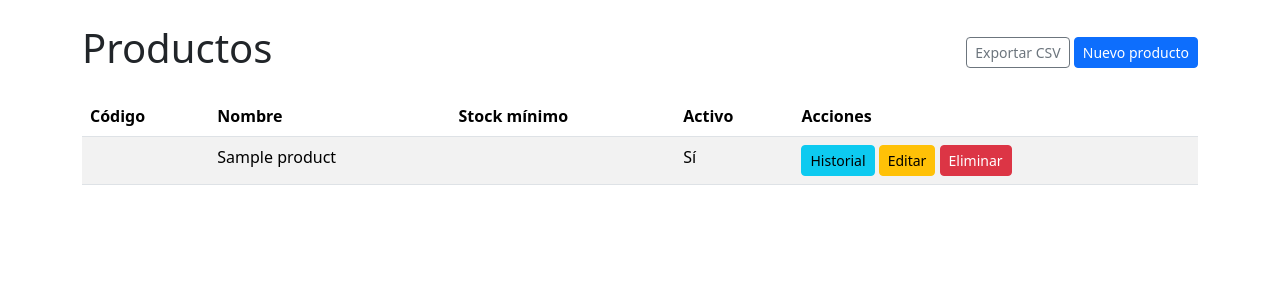
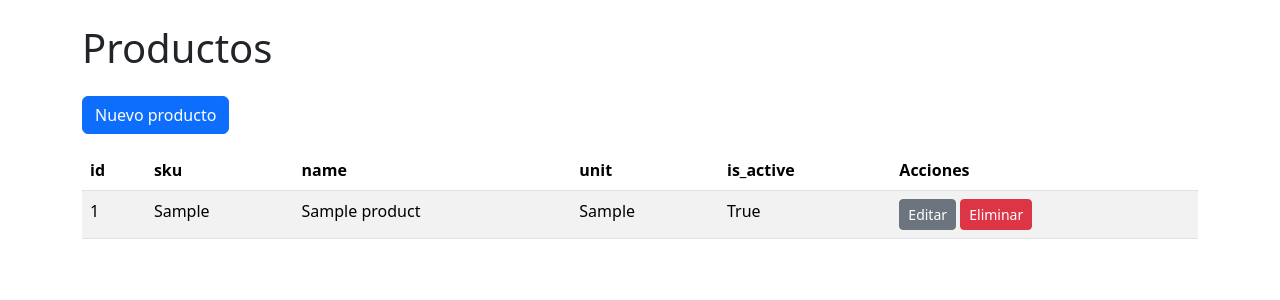
Before and after one commit to PARAG0B/servidores, a Django app: page /products/ in a window 1280 px wide. Shown: the part 56-356 px from the top of the page. Run offline with Django 5.2, Linux system fonts and the light colour scheme; a user stored in the database is signed in; tables that the repository leaves empty hold one stand-in row (values such as "Sample post").

Commit message:
fix: generic product and movement views/templates and CSV export

```diff
--- a/inventory/templates/inventory/product_confirm_delete.html
+++ b/inventory/templates/inventory/product_confirm_delete.html
@@ -5,7 +5,7 @@
 {% block content %}
 <h1 class="mb-4">Eliminar producto</h1>
 
-<p>¿Seguro que deseas eliminar el producto <strong>{{ product.name }}</strong>?</p>
+<p>¿Seguro que deseas eliminar el producto <strong>{{ product }}</strong>?</p>
 
 <form method="post">
   {% csrf_token %}
--- a/inventory/templates/inventory/product_form.html
+++ b/inventory/templates/inventory/product_form.html
@@ -1,12 +1,14 @@
 {% extends "inventory/base.html" %}
 
+{% block title %}{{ title }}{% endblock %}
+
 {% block content %}
-<h1>{{ title }}</h1>
+<h1 class="mb-4">{{ title }}</h1>
 
 <form method="post">
   {% csrf_token %}
   {{ form.as_p }}
-  <button type="submit" class="btn btn-success">Guardar</button>
+  <button type="submit" class="btn btn-primary">Guardar</button>
   <a href="{% url 'product_list' %}" class="btn btn-secondary">Cancelar</a>
 </form>
 {% endblock %}
--- a/inventory/templates/inventory/product_list.html
+++ b/inventory/templates/inventory/product_list.html
@@ -1,45 +1,34 @@
 {% extends "inventory/base.html" %}
 
+{% block title %}Productos{% endblock %}
+
 {% block content %}
-<div class="d-flex justify-content-between align-items-center mb-3">
-  <h1>Productos</h1>
-  <div>
-    <a href="{% url 'export_products_csv' %}" class="btn btn-outline-secondary btn-sm">
-      Exportar CSV
-    </a>
-    <a href="{% url 'product_create' %}" class="btn btn-primary btn-sm">
-      Nuevo producto
-    </a>
-  </div>
-</div>
+<h1 class="mb-4">Productos</h1>
+
+<a href="{% url 'product_create' %}" class="btn btn-primary mb-3">Nuevo producto</a>
 
 <table class="table table-striped">
   <thead>
     <tr>
-      <th>Código</th>
-      <th>Nombre</th>
-      <th>Stock mínimo</th>
-      <th>Activo</th>
+      {% for field in field_names %}
+        <th>{{ field }}</th>
+      {% endfor %}
       <th>Acciones</th>
     </tr>
   </thead>
   <tbody>
-    {% for p in products %}
+    {% for row in rows %}
       <tr>
-        <td>{{ p.code }}</td>
-        <td>{{ p.name }}</td>
-        <td>{{ p.min_stock }}</td>
-        <td>{{ p.is_active|yesno:"Sí,No" }}</td>
+        {% for value in row %}
+          <td>{{ value }}</td>
+        {% endfor %}
         <td>
-          <a href="{% url 'product_history' p.pk %}" class="btn btn-sm btn-info">Historial</a>
-          <a href="{% url 'product_update' p.pk %}" class="btn btn-sm btn-warning">Editar</a>
-          <a href="{% url 'product_delete' p.pk %}" class="btn btn-sm btn-danger">Eliminar</a>
+          <a href="{% url 'product_update' row.0 %}" class="btn btn-sm btn-secondary">Editar</a>
+          <a href="{% url 'product_delete' row.0 %}" class="btn btn-sm btn-danger">Eliminar</a>
         </td>
       </tr>
     {% empty %}
-      <tr>
-        <td colspan="5" class="text-center">No hay productos registrados.</td>
-      </tr>
+      <tr><td colspan="{{ field_names|length|add:'1' }}">No hay productos registrados.</td></tr>
     {% endfor %}
   </tbody>
 </table>
--- a/inventory/views.py
+++ b/inventory/views.py
@@ -1,13 +1,13 @@
 from django.contrib.auth.decorators import login_required
-from django.db.models import Sum, F
+from django.shortcuts import render, redirect, get_object_or_404
+from django.contrib import messages
 from django.http import HttpResponse
-from django.shortcuts import get_object_or_404, redirect, render
+from django.db import transaction
+from django.db.models import Sum
+
+from .models import Product, Stock, Movement
+from .forms import ProductForm, MovementForm
 import csv
-
-from django.db import transaction
-
-from .models import Stock, Movement, Product
-from .forms import MovementForm, ProductForm
 
 @login_required
 def dashboard(request):
@@ -68,32 +68,21 @@ def movement_create(request):
         {"form": form, "title": "Nuevo movimiento"},
     )
 
+
 @login_required
-def export_products_csv(request):
+def movement_export_csv(request):
     response = HttpResponse(content_type="text/csv")
-    response["Content-Disposition"] = 'attachment; filename="inventrack_products.csv"'
+    response["Content-Disposition"] = 'attachment; filename="movements.csv"'
 
     writer = csv.writer(response)
-    writer.writerow(["Código", "Nombre", "Stock mínimo", "Activo", "Stock total"])
 
-    products = Product.objects.all().order_by("name")
+    # Cabeceras dinámicas basadas en los campos del modelo
+    field_names = [f.name for f in Movement._meta.fields]
+    writer.writerow(field_names)
 
-    # Totales por producto
-    totals = (
-        Stock.objects.values("product_id")
-        .annotate(total=Sum("quantity"))
-    )
-    totals_by_product = {row["product_id"]: row["total"] for row in totals}
-
-    for p in products:
-        total_stock = totals_by_product.get(p.id, 0)
-        writer.writerow([
-            getattr(p, "code", ""),        # por si código se llama code
-            p.name,
-            getattr(p, "min_stock", ""),   # si todavía no existe en algún momento, no revienta
-            getattr(p, "is_active", ""),   # idem
-            total_stock,
-        ])
+    for m in Movement.objects.all():
+        row = [getattr(m, f) for f in field_names]
+        writer.writerow(row)
 
     return response
 
@@ -152,8 +141,20 @@ def export_movements_csv(request):
 
 @login_required
 def product_list(request):
-    products = Product.objects.all().order_by("name")
-    return render(request, "inventory/product_list.html", {"products": products})
+    products = Product.objects.all()
+
+    # Campos dinámicos del modelo, para no adivinar nombres
+    field_names = [f.name for f in Product._meta.fields]
+
+    rows = []
+    for p in products:
+        rows.append([getattr(p, f) for f in field_names])
+
+    context = {
+        "field_names": field_names,
+        "rows": rows,
+    }
+    return render(request, "inventory/product_list.html", context)
 
 
 @login_required
@@ -224,3 +225,19 @@ def product_history(request, pk):
         "inventory/product_history.html",
         {"product": product, "movements": movements},
     )
+
+@login_required
+def export_products_csv(request):
+    from .models import Product  # import aquí para evitar líos de import circular
+    response = HttpResponse(content_type="text/csv")
+    response["Content-Disposition"] = 'attachment; filename="products.csv"'
+
+    writer = csv.writer(response)
+
+    field_names = [f.name for f in Product._meta.fields]
+    writer.writerow(field_names)
+
+    for p in Product.objects.all():
+        writer.writerow([getattr(p, f) for f in field_names])
+
+    return response
```
Also changed, not shown: inventory/templates/inventory/movement_form.html (+6 -15 lines).
